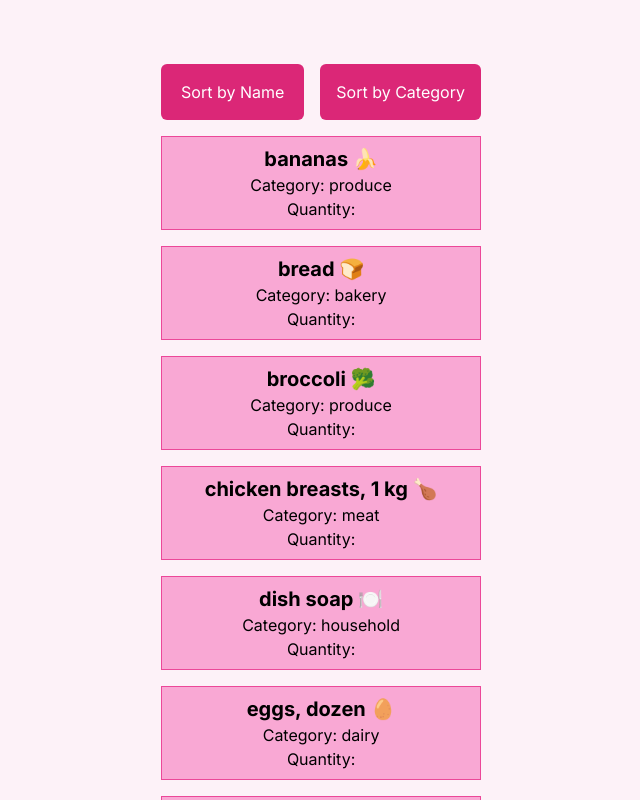
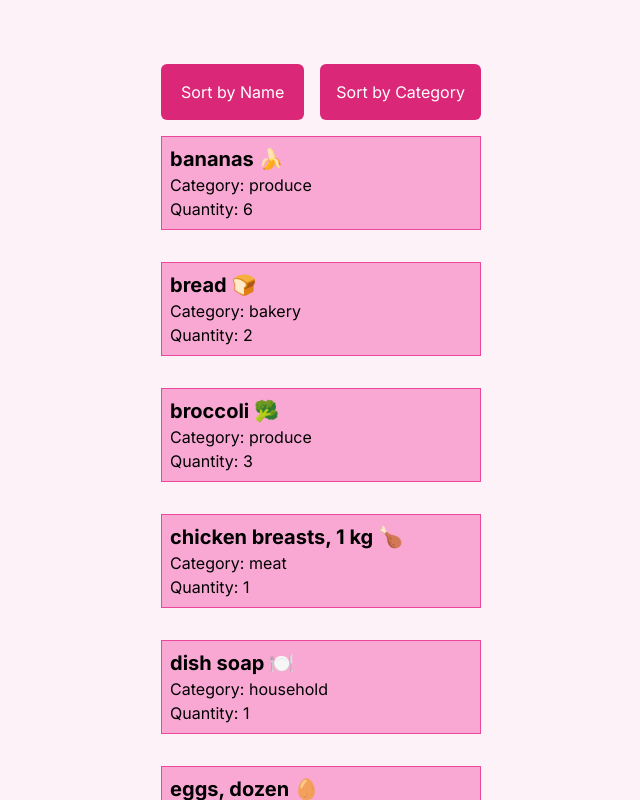
Before and after one commit to raquel-castoldi/cprg306-assignments, a Next.js app: page /week6 in a window 1280 px wide. Shown: the part 880-1680 px from the top of the page, without its empty margins (327-967 px from the left). Built offline with nearby package versions, Linux system fonts and the light colour scheme.

Commit message:
tweaks to week 6

```diff
--- a/app/week6/item-list.js
+++ b/app/week6/item-list.js
@@ -1,29 +1,27 @@
 "use client";
 
-import { useState } from "react";
+import React, { useState } from "react";
 import Item from "./item.js";
-import items from "./items.json"
+import itemsCopy from "./items.json";
 
-function ItemList() {
+export default function ItemList({ items }) {
+
     const [sortBy, setSortBy] = useState('name');
 
-    const handleSortByName = () => {
-        setSortBy('name');
-    };
+    if (sortBy === 'name') {
+      itemsCopy.sort((a, b) => a.name.localeCompare(b.name));
+    }
+    else if (sortBy === 'category') {
+      itemsCopy.sort((a, b) => a.category.localeCompare(b.category));
+    }
 
-    const handleSortByCategory = () => {
-        setSortBy('category');
-    };
+    const handleSortByName = (e) => {
+      setSortBy('name');
+  };
 
-    const sortedItems = [...items].sort((a, b) => {
-            if (sortBy === 'name') {
-            return a.name.localeCompare(b.name);
-            } else if (sortBy === 'category') {
-            return a.category.localeCompare(b.category);
-            }
-            return 0;
-        });
-
+  const handleSortByCategory = (e) => {
+      setSortBy('category');
+  };
     return (
         <>
         <div>
@@ -31,10 +29,10 @@ function ItemList() {
             <button
             onClick={handleSortByName}
             className="px-5 py-4 ml-4 bg-pink-600 hover:bg-pink-500 rounded-md text-white"
-
             >
             Sort by Name
             </button>
+
             <button
             onClick={handleSortByCategory}
             className="px-4 py-4 ml-4 bg-pink-600 hover:bg-pink-500 rounded-md text-white"
@@ -42,14 +40,17 @@ function ItemList() {
             Sort by Category
             </button>
         </div>
-        <div className="text-center">
-            {sortedItems.map((item) => (
-            <Item key={item.id} name={item.name} category={item.category} />
-            ))}
-        </div>
+        <div className='flex flex-col flex-grow'>
+              {itemsCopy.map((item) => (
+                  <Item
+                      key={item.id}
+                      name={item.name}
+                      quantity={item.quantity}
+                      category={item.category}
+                  />
+              ))}
+          </div>
         </div>
         </>
     );
 }
-
-export default ItemList;
--- a/app/week6/item.js
+++ b/app/week6/item.js
@@ -1,3 +1,5 @@
+import React from "react";
+
 export default function Item({ name, quantity, category }) {
 
     return (
--- a/app/week6/new-item.js
+++ b/app/week6/new-item.js
@@ -4,43 +4,41 @@ import { useState } from "react";
 export default function NewItem({ onAddItem }) {
     const [name, setName] = useState("");
     const [quantity, setQuantity] = useState(1);
-    const [category, setCategory] = useState("Produce");
+    const [category, setCategory] = useState("produce");
 
-    const handleSubmit = () => {
-        item.PreventDefault();
+    const handleNameChange = (event) => {
+        setName(event.target.value);
+    };
 
-        const newEvent = {
-            name,
-            quantity,
-            category,
-        };
-        console.log(newItem);
+    const handleQuantityChange = (event) => {
+        const parseInput = parseInt(event.target.value);
 
-        setItemCreated(true);
+        if (!isNaN(parseInput)) {
+            setQuantity(parseInput);
+        }
+    };
+
+    const handleCategoryChange = (event) => {
+        setCategory(event.target.value);
+    };
+
+    const handleSubmit = (event) => {
+        event.preventDefault();
+
+        const id = Math.random();
+        const item = {id, name, quantity, category};
+        console.log("Item Created: ", item);
+
+        onAddItem(item);
 
         setName("");
-        setQuantity("");
-        setCategory("");
-
-
-        setItemCreated(false);
-    };
-
-    const handleNameChange = (item) => {
-        setName(item.target.value);
-      };
-
-      const handleQuantityChange = (item) => {
-        setQuantity(item.target.value);
-      };
-
-      const handleCategoryChange = (item) => {
-        setCategory(item.target.value);
-      };
+        setQuantity(1);
+        setCategory("produce");
+    }
 
 return (
     <main>
-        <div className="min-h-screen bg-pink-50 flex items-center justify-center">
+        <div className="min-h-screen bg-pink-50 flex events-center justify-center">
             <form>
                 <div className="w-full max-w-md bg-pink-200 p-8 rounded-lg shadow-md">
                     <label className="block mb-4">
@@ -49,7 +47,7 @@ return (
                             required
                             type="text"
                             value={name}
-                            onChange={(item) => setName (item.target.value)}
+                            onChange={(event) => setName (event.target.value)}
                             className="mt-1 p-1 block w-full rounded-md text-black bg-white focus:bg-pink-50"
 
                         />
@@ -63,7 +61,7 @@ return (
                             min={1}
                             max={99}
                             value={quantity}
-                            onChange={(item) => setQuantity (item.target.value)}
+                            onChange={(event) => setQuantity (event.target.value)}
                             className="mt-1 p-1 block w-full rounded-md text-black bg-white focus:bg-pink-50"
                         />
                     </label>
@@ -72,7 +70,7 @@ return (
                         <span className="text-gray-800">Category:</span>
                         <select
                             value={category}
-                            onChange={(item) => setCategory (item.target.value)}
+                            onChange={(event) => setCategory (event.target.value)}
                             className="mt-1 p-1 block w-full rounded-md text-black bg-white focus:bg-pink-50"
                         >
                             <option value="produce">Produce</option>
--- a/app/week6/page.js
+++ b/app/week6/page.js
@@ -10,7 +10,7 @@ export default function Page() {
     const [items, setItems] = useState(itemsData);
 
     const handleAddItem = (newItem) => {
-        setItems((prevItems) => [...prevItems, newItem]);
+        setItems([...items,newItem]);
     };
 
     return (
@@ -19,5 +19,5 @@ export default function Page() {
             <NewItem onAddItem={handleAddItem} />
             <ItemList />
         </main>
-    )
+    );
 }
```
